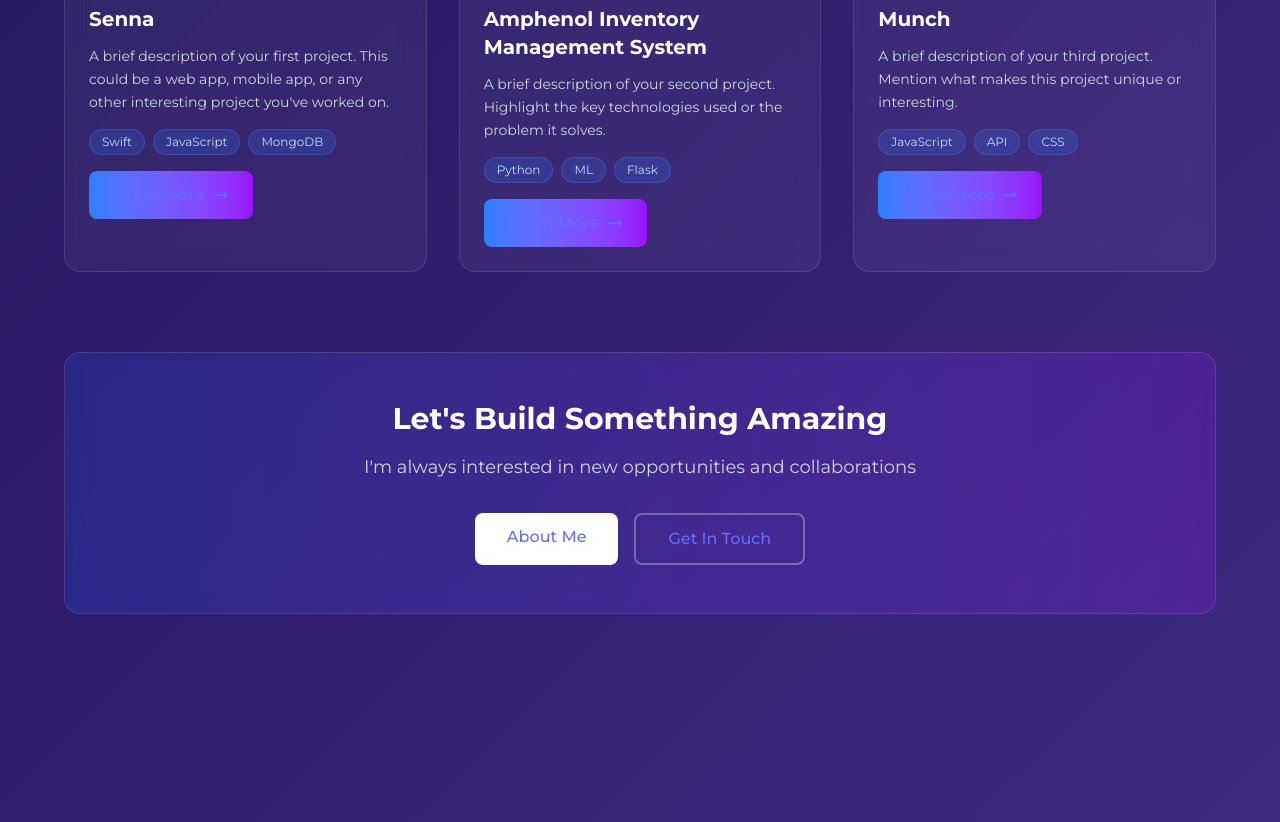
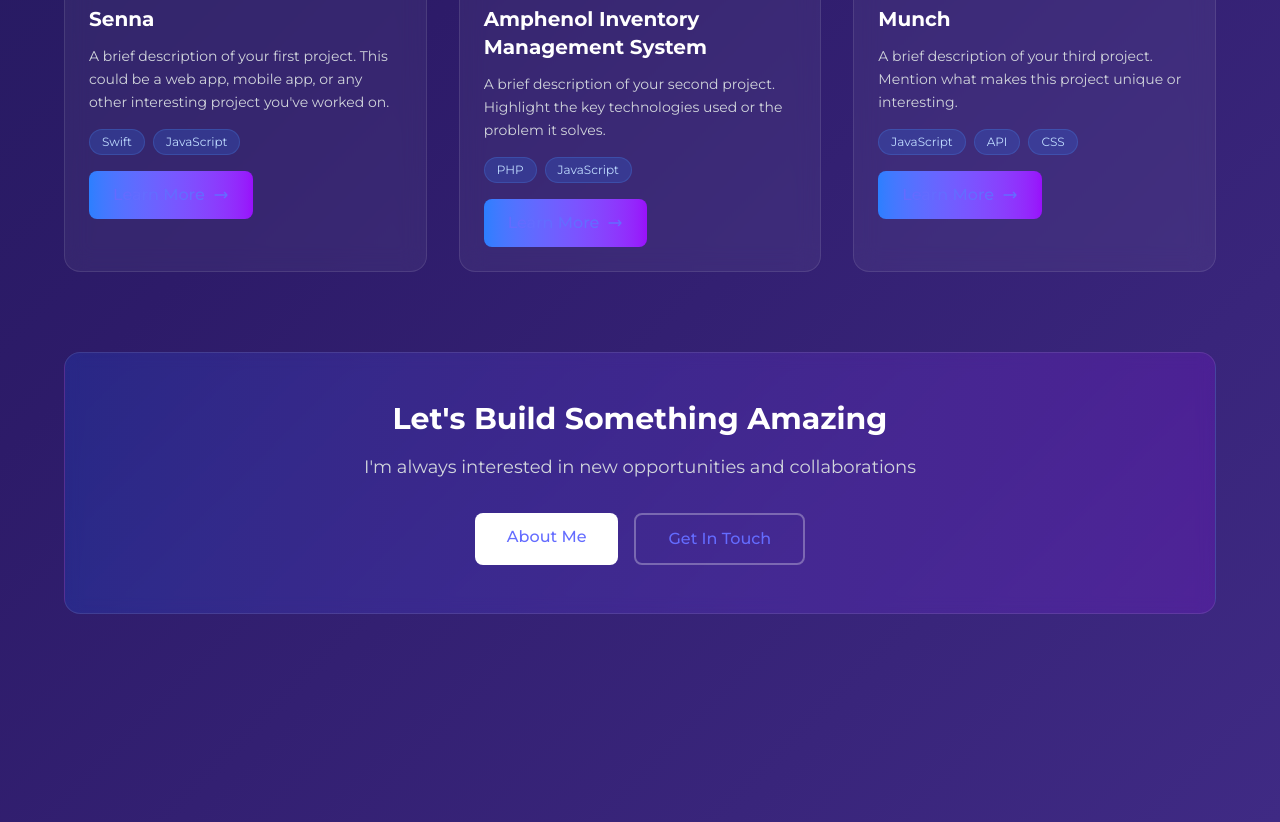
Before and after one commit to yufanhao/personal-website, a React (Vite) app: page / in a window 1280 px wide. Shown: the part 1280-2102 px from the top of the page. Built offline with nearby package versions, Linux system fonts and the light colour scheme.

Commit message:
Page contents

```diff
--- a/src/pages/Home.jsx
+++ b/src/pages/Home.jsx
@@ -35,7 +35,7 @@ export default function Home() {
         "A brief description of your first project. This could be a web app, mobile app, or any other interesting project you've worked on.",
       image: "/project1.png",
       link: "/projects/project-one",
-      tags: ["Swift", "JavaScript", "MongoDB"],
+      tags: ["Swift", "JavaScript"],
     },
     {
       id: 2,
@@ -44,7 +44,7 @@ export default function Home() {
         "A brief description of your second project. Highlight the key technologies used or the problem it solves.",
       image: "/project2.png",
       link: "/projects/project-two",
-      tags: ["Python", "ML", "Flask"],
+      tags: ["PHP", "JavaScript"],
     },
     {
       id: 3,
```
